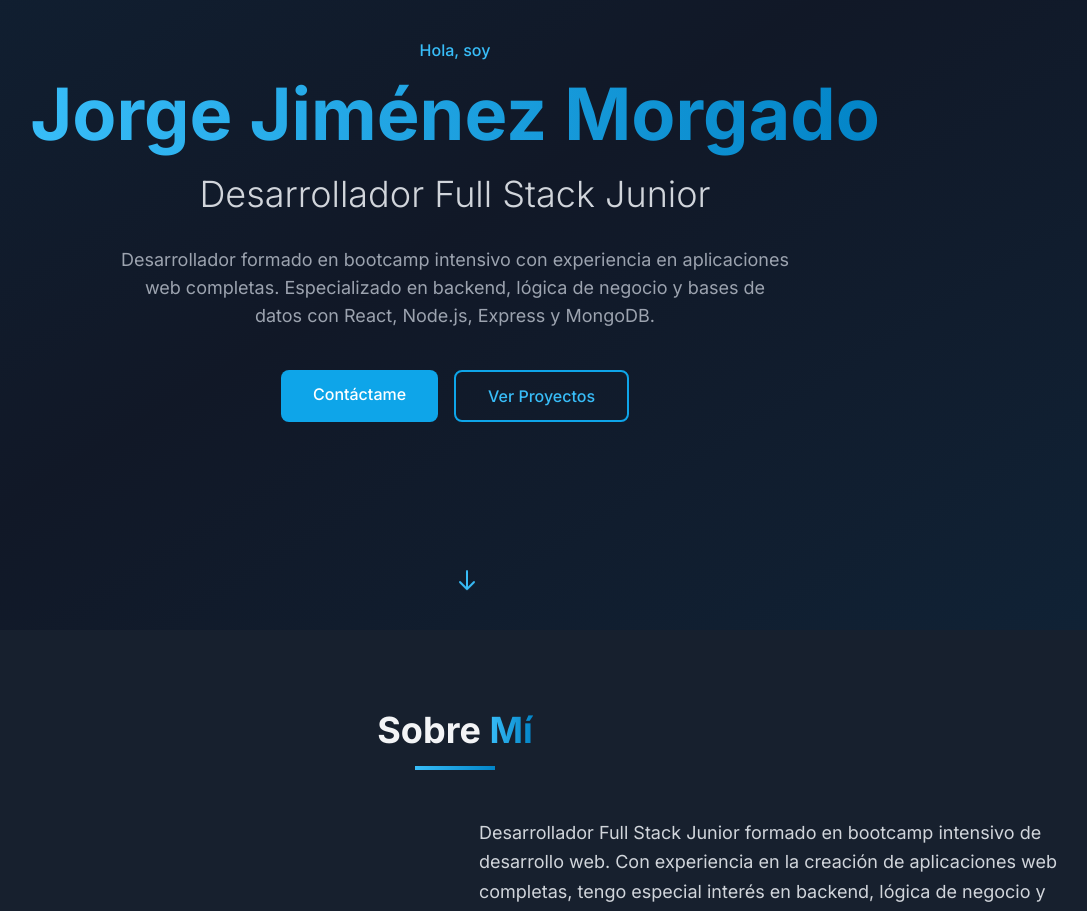
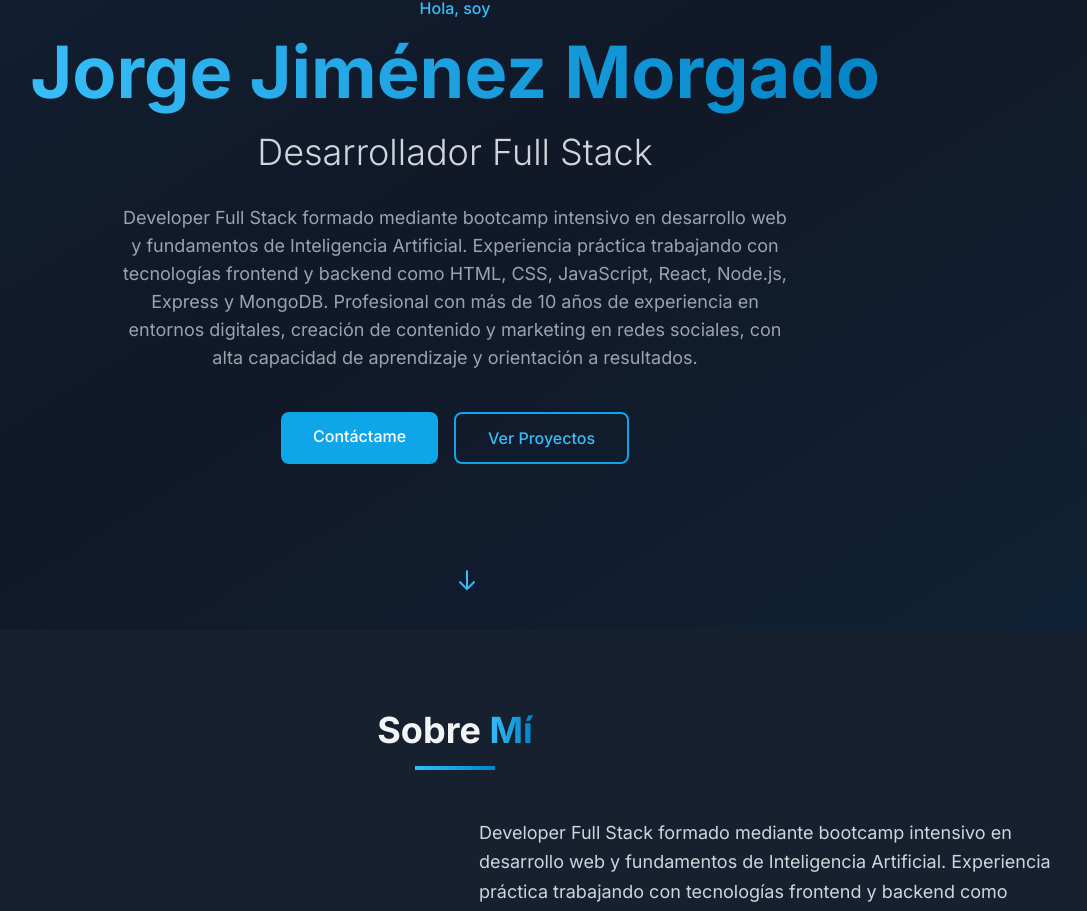
Before and after one commit to GeX90/my-portfoliofullstackdev, a React (Vite) app: page / in a window 1280 px wide. Shown: the part 170-1081 px from the top of the page, without its empty margins (185-1272 px from the left). Built offline with nearby package versions, Linux system fonts and the light colour scheme.

Commit message:
Actualizar información del perfil, experiencia y contacto en el portfolio

```diff
--- a/src/components/About.jsx
+++ b/src/components/About.jsx
@@ -15,7 +15,7 @@ const About = () => {
             <div className="absolute -inset-1 bg-gradient-to-r from-primary-400 to-primary-600 rounded-lg blur opacity-25 group-hover:opacity-50 transition duration-300"></div>
             <div className="relative">
               <img
-                src="https://images.unsplash.com/photo-1507003211169-0a1dd7228f2d?w=600&h=600&fit=crop"
+                src="../images/profile.jpg"
                 alt="Profile"
                 className="rounded-lg w-full h-[400px] object-cover"
               />
@@ -25,9 +25,7 @@ const About = () => {
           {/* Content */}
           <div className="space-y-6">
             <p className="text-lg text-gray-300 leading-relaxed">
-              Desarrollador Full Stack Junior formado en bootcamp intensivo de desarrollo web.
-              Con experiencia en la creación de aplicaciones web completas, tengo especial interés en backend,
-              lógica de negocio y trabajo con bases de datos.
+              Developer Full Stack formado mediante bootcamp intensivo en desarrollo web y fundamentos de Inteligencia Artificial. Experiencia práctica trabajando con tecnologías frontend y backend como HTML, CSS, JavaScript, React, Node.js, Express y MongoDB. Profesional con más de 10 años de experiencia en entornos digitales, creación de contenido y marketing en redes sociales, con alta capacidad de aprendizaje y orientación a resultados.
             </p>
 
             <p className="text-lg text-gray-300 leading-relaxed">
--- a/src/components/Contact.jsx
+++ b/src/components/Contact.jsx
@@ -119,7 +119,7 @@ const Contact = () => {
 
               <div className="space-y-4">
                 <a
-                  href="mailto:jorgejimenez.dev@gmail.com"
+                  href="mailto:jorgejimenezmorgado@gmail.com"
                   className="flex items-center gap-4 p-4 bg-gray-800 hover:bg-gray-700 rounded-lg transition-colors group"
                 >
                   <div className="w-12 h-12 bg-primary-500/20 rounded-lg flex items-center justify-center group-hover:bg-primary-500/30 transition-colors">
@@ -129,7 +129,7 @@ const Contact = () => {
                   </div>
                   <div>
                     <p className="text-sm text-gray-400">Email</p>
-                    <p className="text-gray-200 font-medium">jorgejimenez.dev@gmail.com</p>
+                    <p className="text-gray-200 font-medium">jorgejimenezmorgado@gmail.com</p>
                   </div>
                 </a>
 
@@ -186,8 +186,7 @@ const Contact = () => {
 
             <div className="p-6 bg-gradient-to-br from-primary-500/10 to-primary-600/10 border border-primary-500/20 rounded-xl">
               <p className="text-gray-300 leading-relaxed">
-                <span className="text-primary-400 font-semibold">💡 Sobre mí:</span> Desarrollador motivado por aprender y crecer profesionalmente.
-                Especial interés en backend y arquitectura de software. Con experiencia gestionando proyectos digitales y alta capacidad de adaptación.
+                <span className="text-primary-400 font-semibold">💡 Sobre mí:</span> Desarrollador motivado por aprender y crecer profesionalmente. Con experiencia gestionando proyectos digitales y alta capacidad de adaptación.
                 ¡Disponible para nuevas oportunidades!
               </p>
             </div>
--- a/src/components/Hero.jsx
+++ b/src/components/Hero.jsx
@@ -18,13 +18,12 @@ const Hero = () => {
 
           {/* Title */}
           <h2 className="text-2xl sm:text-3xl md:text-4xl text-gray-300 font-light mb-8 animate-slide-up animation-delay-200">
-            Desarrollador Full Stack Junior
+            Desarrollador Full Stack
           </h2>
 
           {/* Description */}
           <p className="text-lg text-gray-400 max-w-2xl mx-auto mb-10 animate-fade-in animation-delay-400">
-            Desarrollador formado en bootcamp intensivo con experiencia en aplicaciones web completas.
-            Especializado en backend, lógica de negocio y bases de datos con React, Node.js, Express y MongoDB.
+            Developer Full Stack formado mediante bootcamp intensivo en desarrollo web y fundamentos de Inteligencia Artificial. Experiencia práctica trabajando con tecnologías frontend y backend como HTML, CSS, JavaScript, React, Node.js, Express y MongoDB. Profesional con más de 10 años de experiencia en entornos digitales, creación de contenido y marketing en redes sociales, con alta capacidad de aprendizaje y orientación a resultados.
           </p>
 
           {/* CTA Buttons */}
--- a/src/data/experienceData.js
+++ b/src/data/experienceData.js
@@ -1,9 +1,9 @@
 export const experience = [
   {
     id: 1,
-    position: "Desarrollador Full Stack Junior",
+    position: "Desarrollador Full Stack",
     company: "Bootcamp Web Development + IA",
-    period: "2024 - 2025",
+    period: "2025 - 2026",
     description: "Formación intensiva en desarrollo web Full Stack con proyectos prácticos. Desarrollo de aplicaciones web completas con React, Node.js, Express y MongoDB. Implementación de autenticación, CRUD, validaciones, diseño y consumo de APIs REST. Testing con Postman y control de versiones con Git.",
     technologies: ["React", "Node.js", "Express", "MongoDB", "Git", "REST APIs"]
   },
```
Also changed, not shown: public/images/profile.jpg (added).
